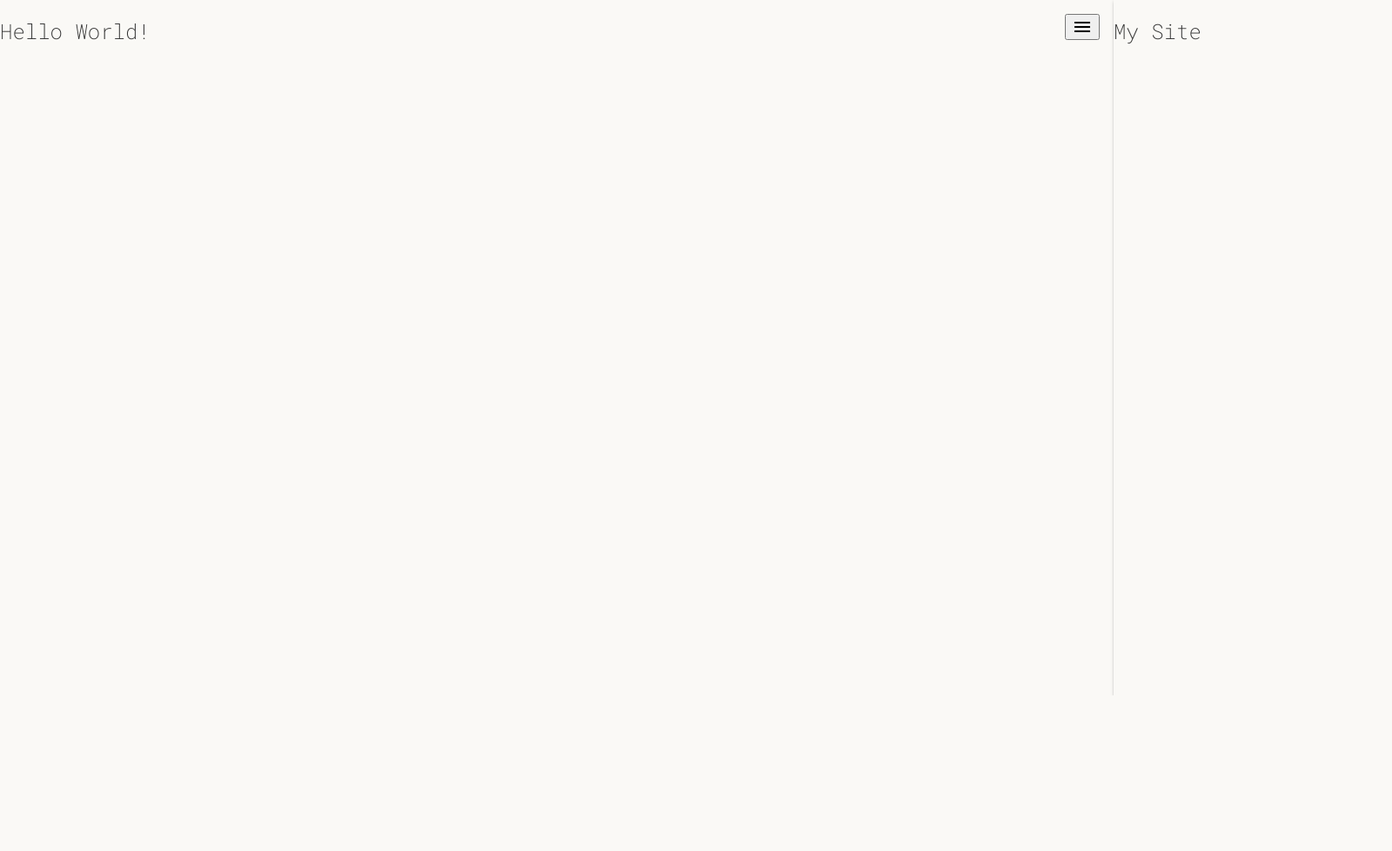
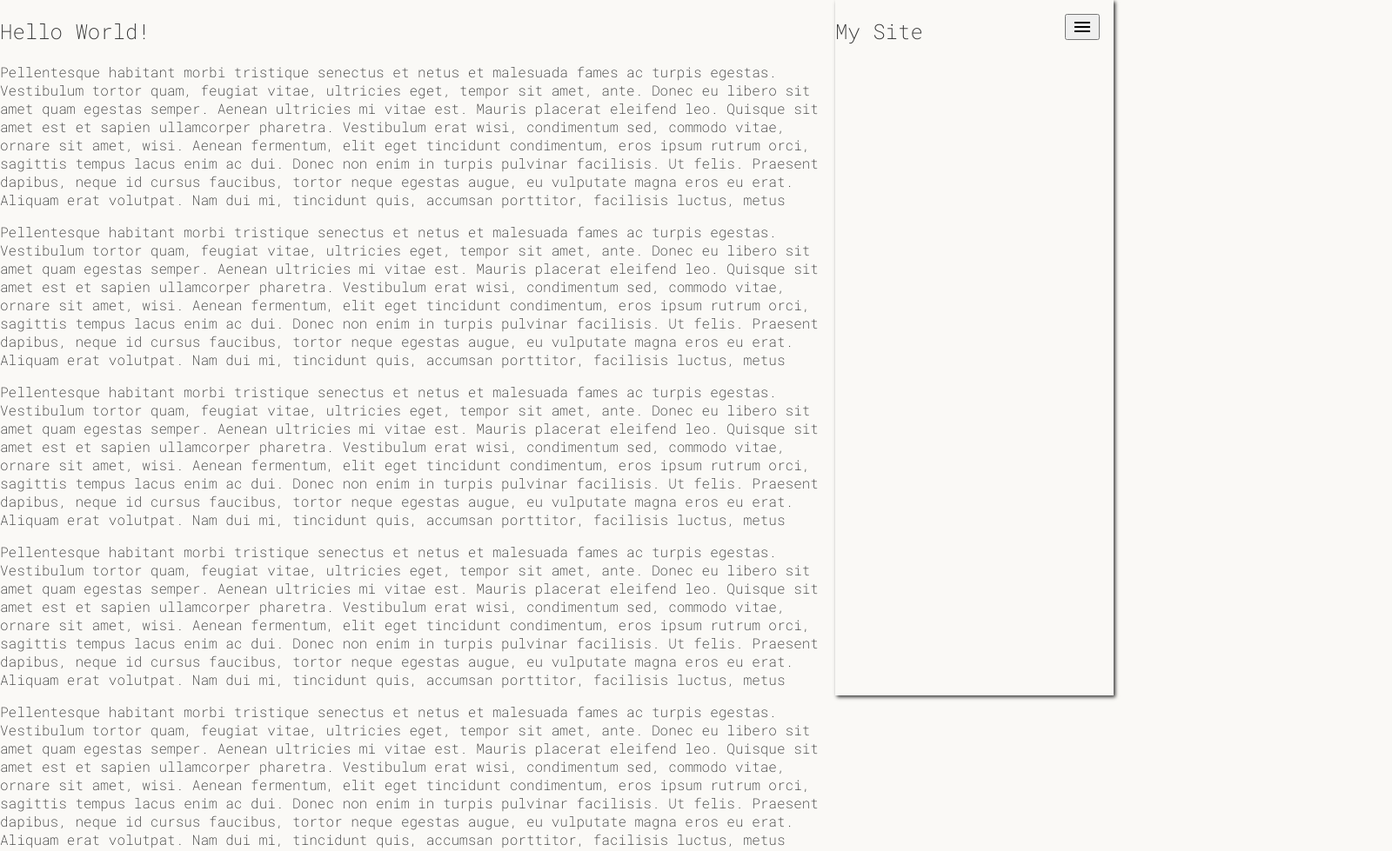
Before and after one commit to cogwizzle/minimalist, a plain HTML site: page public/index.html in a window 1280 px wide. Shown: the whole page at 87% size, 1600 px wide, since content can reach past the window. Before the commit the page ends 800 px from the top, so only its background shows below. Drawn offline with nearby package versions, Linux system fonts and the light colour scheme.

Commit message:
feat: Minor cleanup of CSS styles.

```diff
--- a/public/index.css
+++ b/public/index.css
@@ -62,25 +62,41 @@ mini-drawer-layout [slot="drawer"] {
     transition: transform 0.3s ease-in-out;
 }
 
-mini-drawer-layout [slot="drawer"].open {
+mini-drawer-layout.open [slot="drawer"] {
     transform: translateX(0%);
     display: block;
 }
 
-mini-drawer-layout [slot="drawer"].noJs {
-    background-color: var(--bg);
+mini-drawer-layout.noJs [slot="drawer"] {
+    background-color: var(--drawer-color);
     box-shadow: var(--shadow-2);
     height: 100vh;
-    position: relative;
+    position: fixed;
     width: 320px;
     transform: unset;
-    transition: none;
+    transition: none
 }
 
 @media (min-width: 786px) {
+    mini-drawer-layout > *:not([slot="drawer"]) {
+        flex: unset;
+        width: 100%;
+        transition: width 0.3s ease-in-out;
+    }
+
+    mini-drawer-layout.open > *:not([slot="drawer"]) {
+        flex: unset;
+        width: calc(100% - 320px);
+    }
+
+    mini-drawer-layout.noJs > *:not([slot="drawer"]) {
+        width: calc(100% - 320px);
+    }
+
     mini-drawer-layout [slot="drawer"] {
         width: 320px;
-        position: relative;
+        right: 0;
+        position: fixed;
         left: unset;
     }
 }
@@ -100,4 +116,8 @@ mini-drawer-layout [slot="drawer"].noJs {
     mini-drawer-layout [slot="drawer"] {
         background-color: var(--drawer-color);
     }
+
+    mini-drawer-layout.noJs [slot="drawer"] {
+        background-color: var(--drawer-color);
+    }
 }
--- a/public/index.html
+++ b/public/index.html
@@ -11,35 +11,33 @@
     <title>Demo</title>
     <meta name="viewport" content="width=device-width, initial-scale=1">
     <link rel="stylesheet" href="index.css">
-    <script src="index.js"></script>
 </head>
 <body>
-    <mini-drawer-layout>
+    <button id="drawer-handle" class="material-symbols-outlined noJs">
+        menu
+    </button>
+    <mini-drawer-layout class="noJs">
         <main>
             <h2>Hello World!</h2>
+            <p>Pellentesque habitant morbi tristique senectus et netus et malesuada fames ac turpis egestas. Vestibulum tortor quam, feugiat vitae, ultricies eget, tempor sit amet, ante. Donec eu libero sit amet quam egestas semper. Aenean ultricies mi vitae est. Mauris placerat eleifend leo. Quisque sit amet est et sapien ullamcorper pharetra. Vestibulum erat wisi, condimentum sed, commodo vitae, ornare sit amet, wisi. Aenean fermentum, elit eget tincidunt condimentum, eros ipsum rutrum orci, sagittis tempus lacus enim ac dui. Donec non enim in turpis pulvinar facilisis. Ut felis. Praesent dapibus, neque id cursus faucibus, tortor neque egestas augue, eu vulputate magna eros eu erat. Aliquam erat volutpat. Nam dui mi, tincidunt quis, accumsan porttitor, facilisis luctus, metus</p>
+            <p>Pellentesque habitant morbi tristique senectus et netus et malesuada fames ac turpis egestas. Vestibulum tortor quam, feugiat vitae, ultricies eget, tempor sit amet, ante. Donec eu libero sit amet quam egestas semper. Aenean ultricies mi vitae est. Mauris placerat eleifend leo. Quisque sit amet est et sapien ullamcorper pharetra. Vestibulum erat wisi, condimentum sed, commodo vitae, ornare sit amet, wisi. Aenean fermentum, elit eget tincidunt condimentum, eros ipsum rutrum orci, sagittis tempus lacus enim ac dui. Donec non enim in turpis pulvinar facilisis. Ut felis. Praesent dapibus, neque id cursus faucibus, tortor neque egestas augue, eu vulputate magna eros eu erat. Aliquam erat volutpat. Nam dui mi, tincidunt quis, accumsan porttitor, facilisis luctus, metus</p>
+            <p>Pellentesque habitant morbi tristique senectus et netus et malesuada fames ac turpis egestas. Vestibulum tortor quam, feugiat vitae, ultricies eget, tempor sit amet, ante. Donec eu libero sit amet quam egestas semper. Aenean ultricies mi vitae est. Mauris placerat eleifend leo. Quisque sit amet est et sapien ullamcorper pharetra. Vestibulum erat wisi, condimentum sed, commodo vitae, ornare sit amet, wisi. Aenean fermentum, elit eget tincidunt condimentum, eros ipsum rutrum orci, sagittis tempus lacus enim ac dui. Donec non enim in turpis pulvinar facilisis. Ut felis. Praesent dapibus, neque id cursus faucibus, tortor neque egestas augue, eu vulputate magna eros eu erat. Aliquam erat volutpat. Nam dui mi, tincidunt quis, accumsan porttitor, facilisis luctus, metus</p>
+            <p>Pellentesque habitant morbi tristique senectus et netus et malesuada fames ac turpis egestas. Vestibulum tortor quam, feugiat vitae, ultricies eget, tempor sit amet, ante. Donec eu libero sit amet quam egestas semper. Aenean ultricies mi vitae est. Mauris placerat eleifend leo. Quisque sit amet est et sapien ullamcorper pharetra. Vestibulum erat wisi, condimentum sed, commodo vitae, ornare sit amet, wisi. Aenean fermentum, elit eget tincidunt condimentum, eros ipsum rutrum orci, sagittis tempus lacus enim ac dui. Donec non enim in turpis pulvinar facilisis. Ut felis. Praesent dapibus, neque id cursus faucibus, tortor neque egestas augue, eu vulputate magna eros eu erat. Aliquam erat volutpat. Nam dui mi, tincidunt quis, accumsan porttitor, facilisis luctus, metus</p>
+            <p>Pellentesque habitant morbi tristique senectus et netus et malesuada fames ac turpis egestas. Vestibulum tortor quam, feugiat vitae, ultricies eget, tempor sit amet, ante. Donec eu libero sit amet quam egestas semper. Aenean ultricies mi vitae est. Mauris placerat eleifend leo. Quisque sit amet est et sapien ullamcorper pharetra. Vestibulum erat wisi, condimentum sed, commodo vitae, ornare sit amet, wisi. Aenean fermentum, elit eget tincidunt condimentum, eros ipsum rutrum orci, sagittis tempus lacus enim ac dui. Donec non enim in turpis pulvinar facilisis. Ut felis. Praesent dapibus, neque id cursus faucibus, tortor neque egestas augue, eu vulputate magna eros eu erat. Aliquam erat volutpat. Nam dui mi, tincidunt quis, accumsan porttitor, facilisis luctus, metus</p>
         </main>
-        <button id="drawer-handle" class="material-symbols-outlined noJs">
-            menu
-        </button>
-        <nav slot="drawer" class="noJs">
+       <nav slot="drawer">
             <h1>My Site</h1>
         </nav>
     </mini-drawer-layout>
 </body>
 <script>
-    const noJs = document.querySelectorAll('.noJs');
-    noJs.forEach((element) => {
-        element.classList.remove('noJs');
-    });
     const element = document.querySelector('#drawer-handle');
     element?.addEventListener('click', (event) => {
-        console.log('click');
-        event.target.dispatchEvent(new CustomEvent('toggle-drawer', {
-            bubbles: true,
-            composed: true,
-        }));
+        const drawerLayout = document.querySelector('mini-drawer-layout');
+        drawerLayout?.toggleDrawer();
     });
 </script>
+<script src="index.js"></script>
 <style>
     #drawer-handle {
         position: fixed;
--- a/public/index.js
+++ b/public/index.js
@@ -18,6 +18,10 @@ class DrawerLayout extends HTMLElement {
     connectedCallback() {
         this.addEventListener('toggle-drawer', this.toggleDrawer);
         this.render();
+        // If screen width is greater than 786px, open the drawer
+        if (window.innerWidth > 786) {
+            this.toggleDrawer();
+        }
     }
 
     disconnectedCallback() {
@@ -26,8 +30,7 @@ class DrawerLayout extends HTMLElement {
     }
 
     toggleDrawer() {
-        const drawer = this.shadowRoot.querySelector('slot[name="drawer"]');
-        drawer?.assignedElements()?.[0]?.classList?.toggle('open');
+        this.classList.toggle('open');
     }
 
     render() {
@@ -38,3 +41,10 @@ class DrawerLayout extends HTMLElement {
 if (!customElements.get(DrawerLayout.is)) {
     customElements.define(DrawerLayout.is, DrawerLayout);
 }
+
+(function() {
+    const noJs = document.querySelectorAll('.noJs');
+    noJs.forEach((element) => {
+        element.classList.remove('noJs');
+    });
+})();
--- a/src/index.css
+++ b/src/index.css
@@ -62,25 +62,41 @@ mini-drawer-layout [slot="drawer"] {
     transition: transform 0.3s ease-in-out;
 }
 
-mini-drawer-layout [slot="drawer"].open {
+mini-drawer-layout.open [slot="drawer"] {
     transform: translateX(0%);
     display: block;
 }
 
-mini-drawer-layout [slot="drawer"].noJs {
-    background-color: var(--bg);
+mini-drawer-layout.noJs [slot="drawer"] {
+    background-color: var(--drawer-color);
     box-shadow: var(--shadow-2);
     height: 100vh;
-    position: relative;
+    position: fixed;
     width: 320px;
     transform: unset;
-    transition: none;
+    transition: none
 }
 
 @media (min-width: 786px) {
+    mini-drawer-layout > *:not([slot="drawer"]) {
+        flex: unset;
+        width: 100%;
+        transition: width 0.3s ease-in-out;
+    }
+
+    mini-drawer-layout.open > *:not([slot="drawer"]) {
+        flex: unset;
+        width: calc(100% - 320px);
+    }
+
+    mini-drawer-layout.noJs > *:not([slot="drawer"]) {
+        width: calc(100% - 320px);
+    }
+
     mini-drawer-layout [slot="drawer"] {
         width: 320px;
-        position: relative;
+        right: 0;
+        position: fixed;
         left: unset;
     }
 }
@@ -100,4 +116,8 @@ mini-drawer-layout [slot="drawer"].noJs {
     mini-drawer-layout [slot="drawer"] {
         background-color: var(--drawer-color);
     }
+
+    mini-drawer-layout.noJs [slot="drawer"] {
+        background-color: var(--drawer-color);
+    }
 }
```
Also changed, not shown: src/index.js (+12 -2 lines).
